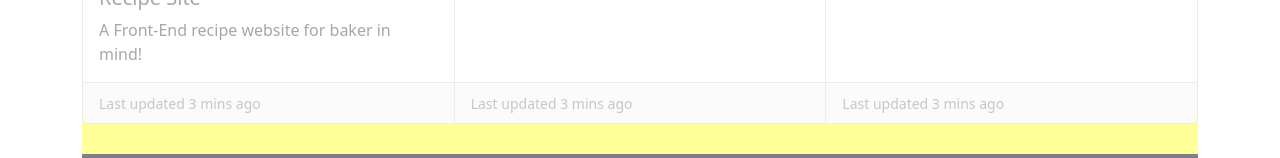
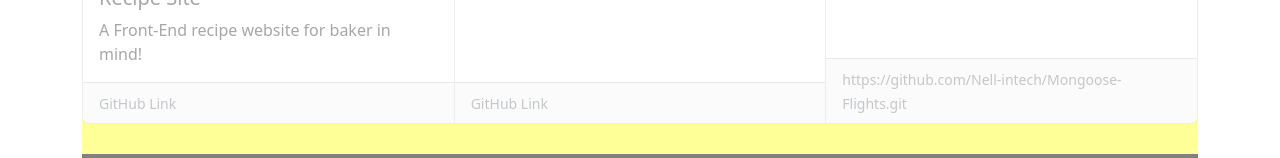
Before and after one commit to Nell-intech/Portfolio, a React (Create React App) app: page / in a window 1280 px wide. Shown: the part 1118-1276 px from the top of the page. Built offline with nearby package versions, Linux system fonts and the light colour scheme.

Commit message:
added links

```diff
--- a/src/Components/Cards.js
+++ b/src/Components/Cards.js
@@ -19,7 +19,7 @@ export default function Cards() {
           </Card.Text>
         </Card.Body>
         <Card.Footer>
-          <small className="text-muted">Last updated 3 mins ago</small>
+          <small className="text-muted">GitHub Link</small>
         </Card.Footer>
       </Card>
       <Card>
@@ -31,7 +31,7 @@ export default function Cards() {
           </Card.Text>
         </Card.Body>
         <Card.Footer>
-          <small className="text-muted">Last updated 3 mins ago</small>
+          <small className="text-muted">GitHub Link</small>
         </Card.Footer>
       </Card>
       <Card>
@@ -43,7 +43,7 @@ export default function Cards() {
           </Card.Text>
         </Card.Body>
         <Card.Footer>
-          <small className="text-muted">Last updated 3 mins ago</small>
+          <small className="text-muted">https://github.com/Nell-intech/Mongoose-Flights.git</small>
         </Card.Footer>
       </Card>
     </CardGroup>
```
